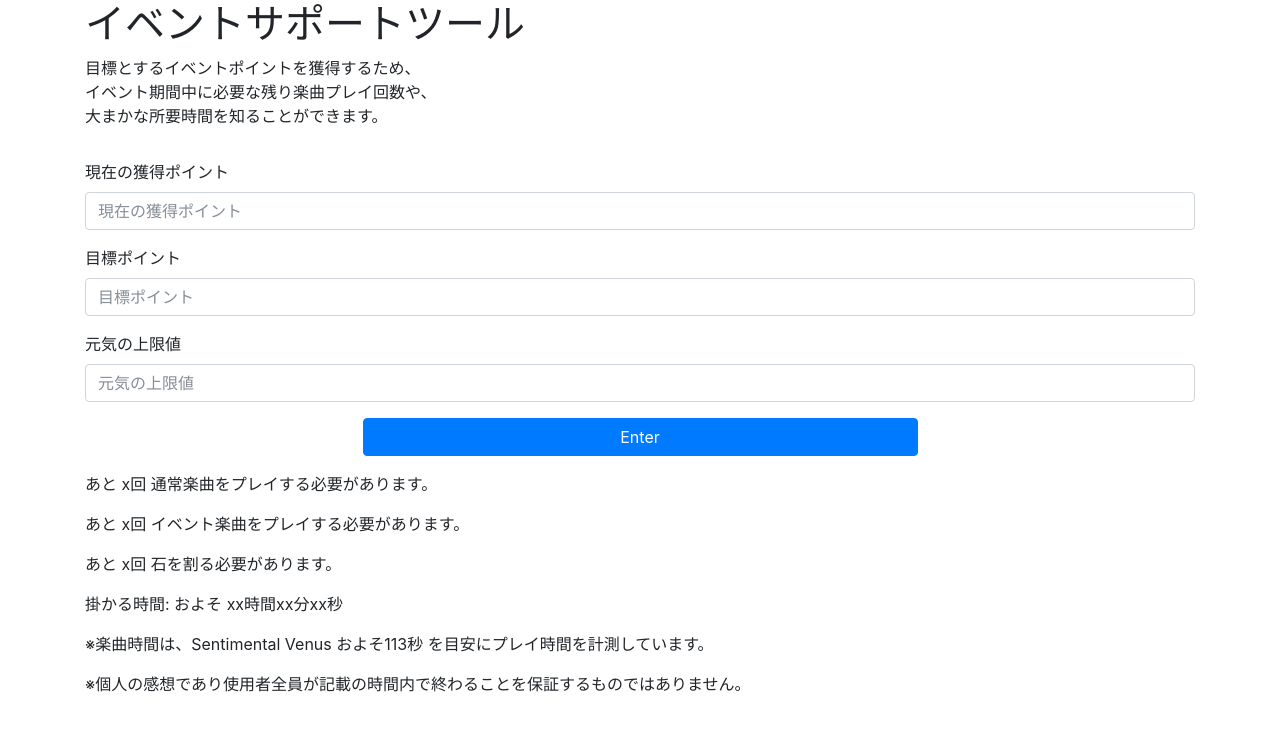
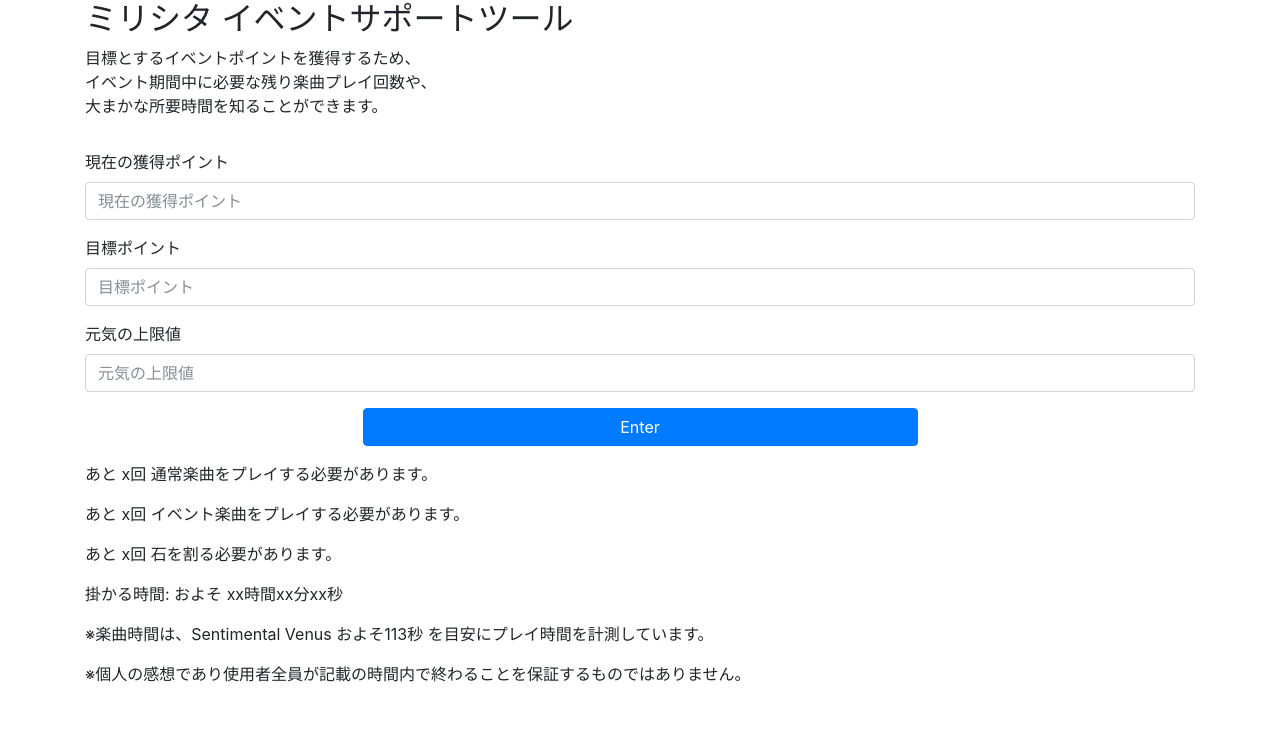
Before and after one commit to golasa72/theaterdaysEventSupportTool, a plain HTML site: page docs/index.html in a window 1280 px wide. Drawn offline with nearby package versions, Linux system fonts and the light colour scheme.

Commit message:
update index.html

```diff
--- a/docs/index.html
+++ b/docs/index.html
@@ -95,7 +95,7 @@
     }
   </script>
   <div class="container">
-    <h1>イベントサポートツール</h1>
+    <h2>ミリシタ イベントサポートツール</h2>
     <p>目標とするイベントポイントを獲得するため、<br>
     イベント期間中に必要な残り楽曲プレイ回数や、<br>
     大まかな所要時間を知ることができます。</p>
```
